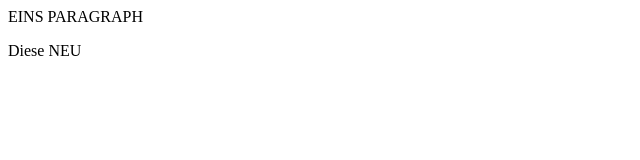
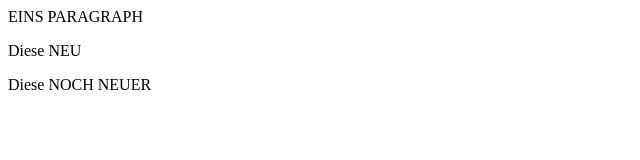
Before and after one commit to bkaan75/git-training, a plain HTML site: page index.html in a window 1280 px wide. Shown: the whole page, without its empty margins (0-640 px from the left). Drawn offline with Linux system fonts and the light colour scheme.

Commit message:
neuere Zeile

```diff
--- a/index.html
+++ b/index.html
@@ -7,5 +7,6 @@
 	<body>
 		<p>EINS PARAGRAPH</p>
 		<p>Diese NEU</p>
+		<p>Diese NOCH NEUER </p>
 	</body>
 </html>
```
